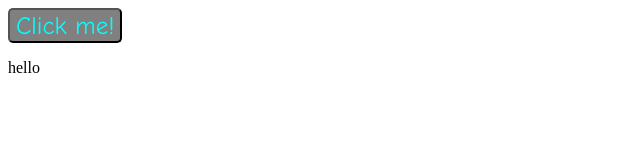
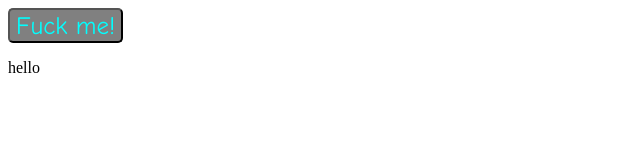
Before and after one commit to Diekartoffel19/mywebsite, a plain HTML site: page index.html in a window 1280 px wide. Shown: the full height of the page, 0-640 px from the left. Drawn offline with Linux system fonts and the light colour scheme.

Commit message:
Aktualisieren von index.html

```diff
--- a/index.html
+++ b/index.html
@@ -12,7 +12,7 @@
     </a>-->
 
 
-    <button onclick="dosomething()" style="font-size: 25px;; background-color: gray; color: aqua; border-radius: 5px; font-family: comic Sans MS;">Click me!</button>
+    <button onclick="dosomething()" style="font-size: 25px;; background-color: gray; color: aqua; border-radius: 5px; font-family: comic Sans MS;">Fuck me!</button>
 
     <p id="hello">hello</p>
     <script>
```
